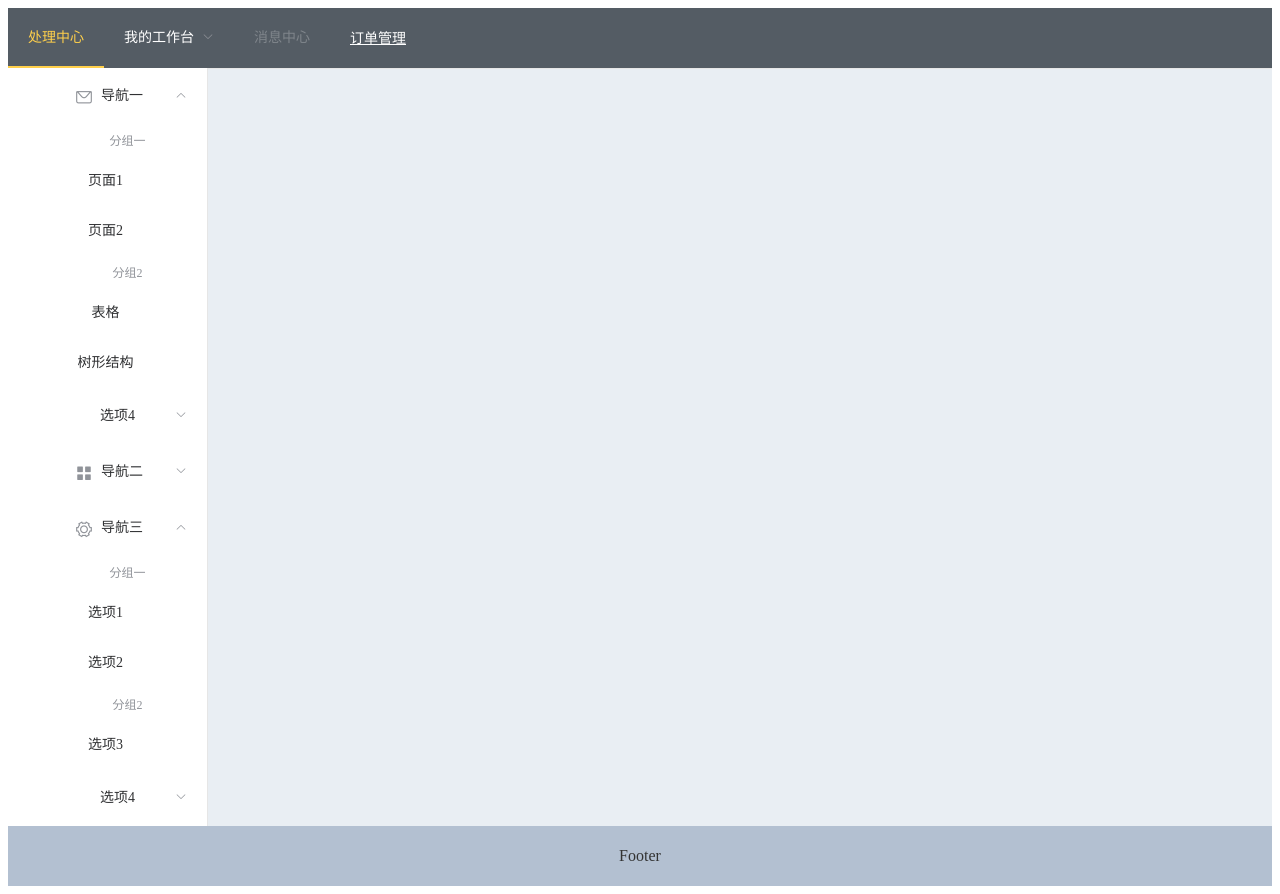
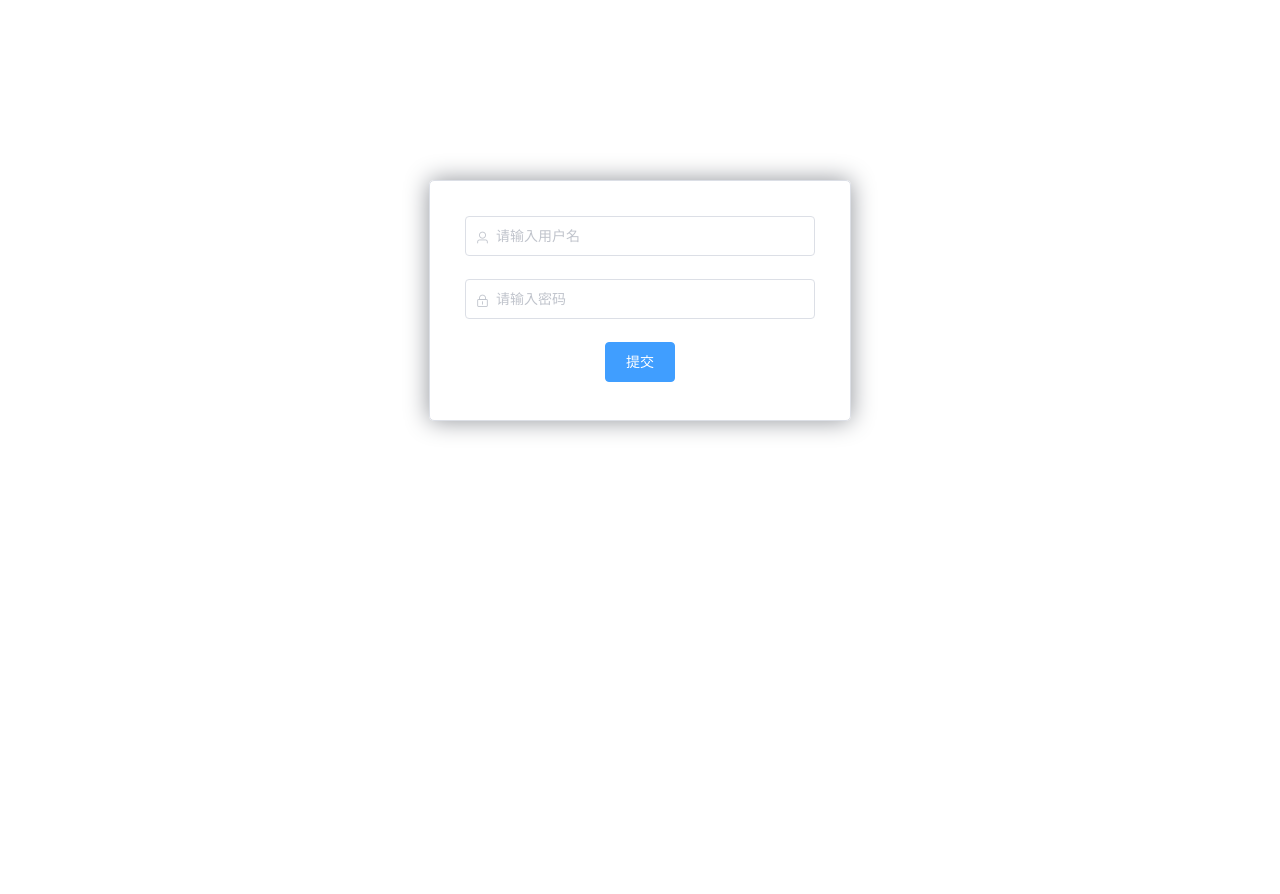
Before and after one commit to xp-zhao/learn-vue, a Vue app: page / in a window 1280 px wide. After the commit the page ends 800 px from the top, so only its background shows below. Built offline with nearby package versions, Linux system fonts and the light colour scheme.

Commit message:
登录界面

```diff
--- a/src/App.vue
+++ b/src/App.vue
@@ -1,54 +1,14 @@
 <template>
   <div id="app">
-
-  <el-container>
-  <el-header><Header/></el-header>
-    <el-container>
-        <el-aside width="200px"><Left/></el-aside>
-        <el-main><router-view/></el-main>
-    </el-container>
-  <el-footer><Footer/></el-footer>
-</el-container>
+    <router-view/>
   </div>
 </template>
 
 <script>
-import HelloWorld from './components/HelloWorld.vue'
-import Left from './components/frame/Left.vue'
-import Header from './components/frame/Header.vue'
-import Footer from './components/frame/Footer.vue'
-
 export default {
-  name: 'app',
-  components: {
-    HelloWorld,
-    Left,
-    Header,
-    Footer
-  }
+  name: 'app'
 }
 </script>
 
 <style>
-.el-header, .el-footer {
-    background-color: #B3C0D1;
-    color: #333;
-    text-align: center;
-    line-height: 60px;
-    padding: 0px!important;
-  }
-
-  .el-aside {
-    background-color: #D3DCE6;
-    color: #333;
-    text-align: center;
-    line-height: 200px;
-  }
-
-  .el-main {
-    background-color: #E9EEF3;
-    color: #333;
-    /* text-align: center; */
-    /* line-height: 160px; */
-  }
 </style>
--- /dev/null
+++ b/src/components/home/Home.vue
@@ -0,0 +1,52 @@
+<template>
+  <div id="app">
+
+  <el-container>
+  <el-header><Header/></el-header>
+    <el-container>
+        <el-aside width="200px"><Left/></el-aside>
+        <el-main><router-view/></el-main>
+    </el-container>
+  <el-footer><Footer/></el-footer>
+</el-container>
+  </div>
+</template>
+
+<script>
+import Left from '../frame/Left.vue'
+import Header from '../frame/Header.vue'
+import Footer from '../frame/Footer.vue'
+
+export default {
+  name: 'app',
+  components: {
+    Left,
+    Header,
+    Footer
+  }
+}
+</script>
+
+<style>
+.el-header, .el-footer {
+    background-color: #B3C0D1;
+    color: #333;
+    text-align: center;
+    line-height: 60px;
+    padding: 0px!important;
+  }
+
+  .el-aside {
+    background-color: #D3DCE6;
+    color: #333;
+    text-align: center;
+    line-height: 200px;
+  }
+
+  .el-main {
+    background-color: #E9EEF3;
+    color: #333;
+    /* text-align: center; */
+    /* line-height: 160px; */
+  }
+</style>
--- /dev/null
+++ b/src/components/page/login/Login.vue
@@ -0,0 +1,79 @@
+<!-- login page -->
+<template>
+  <div>
+    <el-form ref="loginForm" class="login-box" :model="loginForm" :rules="loginRule">
+      <el-form-item prop="username">
+        <el-input
+          placeholder="请输入用户名"
+          prefix-icon="el-icon-user"
+          v-model="loginForm.username"
+          clearable
+        ></el-input>
+      </el-form-item>
+      <el-form-item prop="password">
+        <el-input
+          placeholder="请输入密码"
+          prefix-icon="el-icon-lock"
+          v-model="loginForm.password"
+          show-password
+          clearable
+        ></el-input>
+      </el-form-item>
+      <el-form-item style="text-align: center">
+        <el-button type="primary" v-on:click="onSubmit('loginForm')">提交</el-button>
+      </el-form-item>
+    </el-form>
+  </div>
+</template>
+
+<script>
+export default {
+  data() {
+    return {
+      loginForm: {
+        username: "",
+        password: ""
+      },
+      loginRule: {
+        username: [
+          {
+            required: true,
+            message: "请填写用户名",
+            trigger: "blur"
+          }
+        ],
+        password: [
+          {
+            required: true,
+            message: "请输入密码",
+            trigger: "blur"
+          }
+        ]
+      }
+    };
+  },
+  methods: {
+    onSubmit(formName) {
+      this.$refs[formName].validate(valid => {
+        if (valid) {
+          this.$router.push("/home");
+        } else {
+          return false;
+        }
+      });
+    }
+  }
+};
+</script>
+<style scoped>
+.login-box {
+  border: 1px solid #dcdfe6;
+  width: 350px;
+  margin: 180px auto;
+  padding: 35px 35px 15px 35px;
+  border-radius: 5px;
+  -webkit-border-radius: 5px;
+  -moz-border-radius: 5px;
+  box-shadow: 0 0 25px #909399;
+}
+</style>
--- a/src/router/router.js
+++ b/src/router/router.js
@@ -7,11 +7,23 @@ import Table from '../components/page/Table.vue'
 import TodoList from '../components/todoList/AppTodoList.vue'
 import Comment from '../components/comment/Comment.vue'
 import Tree from '../components/page/Tree.vue'
+import Login from '../components/page/login/Login.vue'
+import Home from '../components/home/Home.vue'
 
 Vue.use(VueRoute)
 
 export default new VueRouter({
     routes: [
+        {
+            path: '/',
+            name: 'Login',
+            component: Login
+        },
+        {
+            path: '/home',
+            name: 'Home',
+            component: Home
+        },
         {
             path: '/page1',
             name: 'View1',
```
Also changed, not shown: src/components/page/HelloWorld.vue (renamed from src/components/HelloWorld.vue), 1 other file (tests, documents, lock files or other folders).
